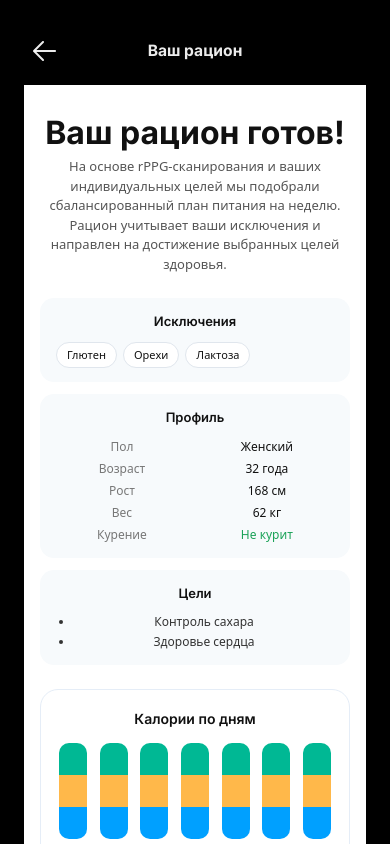
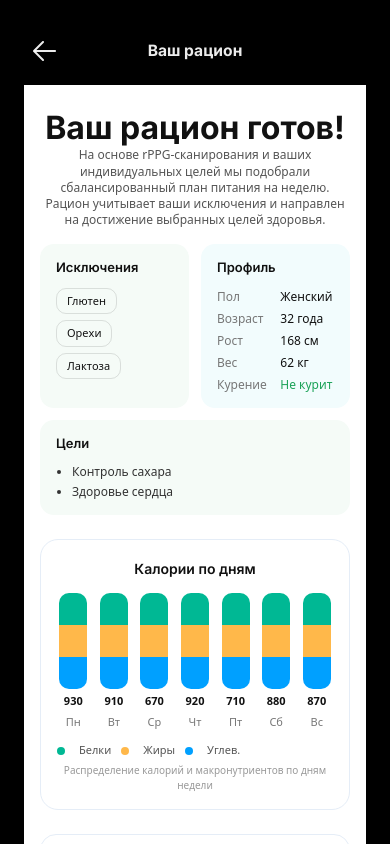
Before and after one commit to NikitaBest/X5, a React (Vite) app: page /nutrition-report in a window 390 px wide. Shown: the top 844 px of the page. Built offline with nearby package versions, Linux system fonts and the light colour scheme; no server answers.

Commit message:
редактирование публичной блоки заголово

```diff
--- a/src/components/NutritionReport.css
+++ b/src/components/NutritionReport.css
@@ -56,7 +56,12 @@
 }
 
 .nutrition-report-card--profile {
-  background: #f7fafc;
+  background: #f2fcfd;
+}
+
+.nutrition-report-top-cards .nutrition-report-card:nth-child(1),
+.nutrition-report-top-cards .nutrition-report-card:nth-child(3) {
+  background: #f5fbf7;
 }
 
 .nutrition-report-card-title {
@@ -73,9 +78,9 @@
 
 .nutrition-report-tag {
   padding: 4px 10px;
-  border-radius: 999px;
-  background: #ffffff;
-  border: 1px solid #e0e6ed;
+  border-radius: 10px;
+  background: transparent;
+  border: 1px solid rgba(17, 17, 17, 0.12);
   font-size: 11px;
 }
 
@@ -320,10 +325,57 @@
 
   .nutrition-report-header {
     flex-direction: row;
+    margin-bottom: 16px;
+  }
+
+  .nutrition-report-title {
+    margin: 0 0 6px;
+    font-size: 16px;
+    line-height: 1.2;
+  }
+
+  .nutrition-report-subtitle {
+    font-size: 12px;
+    line-height: 1.35;
+  }
+
+  .nutrition-report-page--public .nutrition-report-header {
+    justify-content: flex-start;
+  }
+
+  .nutrition-report-page--public .nutrition-report-title,
+  .nutrition-report-page--public .nutrition-report-subtitle {
+    text-align: left;
   }
 
   .nutrition-report-top-cards {
-    grid-template-columns: 1fr;
+    grid-template-columns: repeat(2, minmax(0, 1fr));
+  }
+
+  .nutrition-report-top-cards .nutrition-report-card {
+    text-align: left;
+  }
+
+  .nutrition-report-top-cards .nutrition-report-card-title {
+    text-align: left;
+  }
+
+  .nutrition-report-top-cards .nutrition-report-tags {
+    justify-content: flex-start;
+  }
+
+  .nutrition-report-top-cards .nutrition-report-profile-grid {
+    justify-items: start;
+    text-align: left;
+  }
+
+  .nutrition-report-top-cards .nutrition-report-goals {
+    padding-left: 16px;
+    text-align: left;
+  }
+
+  .nutrition-report-top-cards .nutrition-report-card:nth-child(3) {
+    grid-column: 1 / -1;
   }
 
   .nutrition-report-bottom {
--- a/src/pages/NutritionReportPage.jsx
+++ b/src/pages/NutritionReportPage.jsx
@@ -43,7 +43,7 @@ function NutritionReportPage() {
   }, [location.search])
 
   return (
-    <Page className="nutrition-report-page">
+    <Page className={`nutrition-report-page${isPublic ? ' nutrition-report-page--public' : ''}`}>
       {!isPublic && <Header title="Ваш рацион" showBack />}
       <NutritionReport ref={reportRef} isPublic={isPublic} />
     </Page>
```
